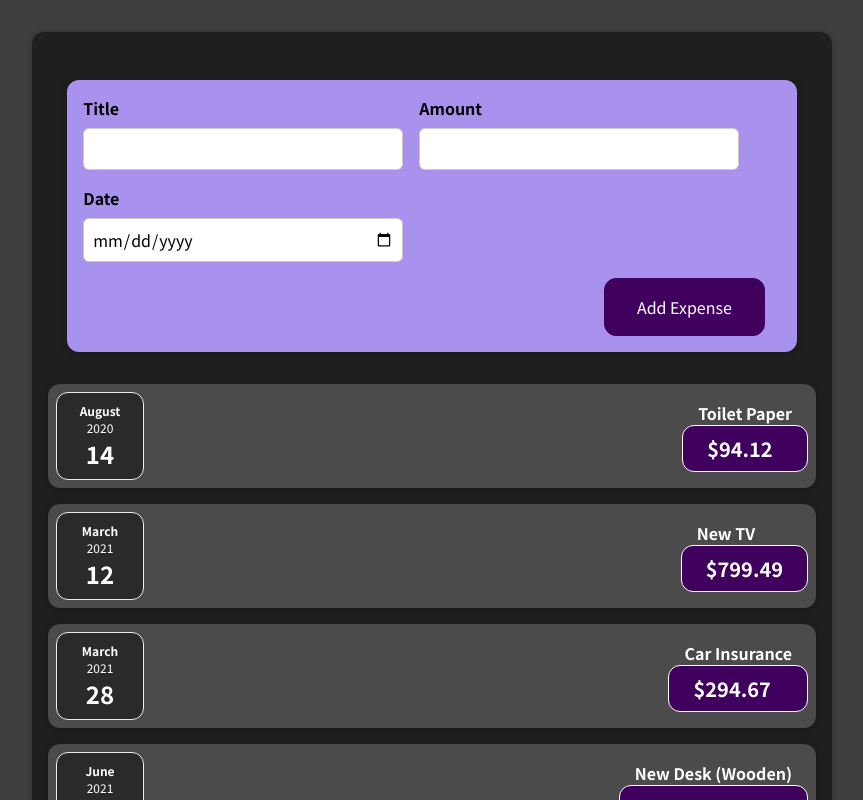
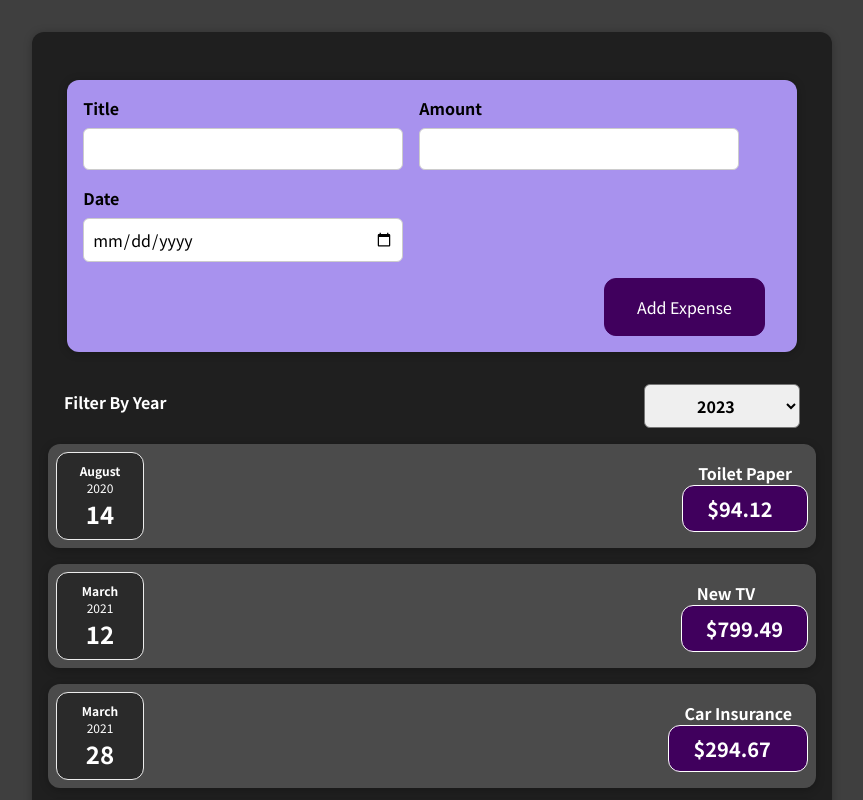
Before and after one commit to SaiYanNaing23/React-Project, a React (Create React App) app: page / in a window 1280 px wide. Shown: the top 800 px of the page, without its empty margins (208-1071 px from the left). Built offline with nearby package versions, Linux system fonts and the light colour scheme.

Commit message:
stateful

```diff
--- a/src/App.js
+++ b/src/App.js
@@ -1,7 +1,8 @@
 import NewExpense from "./components/NewExpense/NewExpense";
 import Card from "./components/UI/Card";
 import Expenses from "./components/Expenses/Expense";
-const expenses = [
+import { useState } from "react";
+const Dummy_Expense = [
   {
     id: "e1",
     title: "Toilet Paper",
@@ -23,14 +24,15 @@ const expenses = [
   },
   ];
 const App = () => {
+  const [expenses,setExpenses] = useState(Dummy_Expense);
   const newExpenseDataId = (expenseData) =>{
-    console.log("This is in th App.js");
+    setExpenses((expenses) => [expenseData,...expenses])
     console.log(expenseData);
   }
   return (
     <Card className="expenses">
       <NewExpense addExpenseData = {newExpenseDataId}></NewExpense>
-      <Expenses expenses={expenses}></Expenses>
+      <Expenses items={expenses}></Expenses>
     </Card>
 
   );
--- a/src/components/Expenses/Expense.js
+++ b/src/components/Expenses/Expense.js
@@ -1,8 +1,23 @@
 import ExpenseItem from "./ExpenceItem"
+import ExpenseFilter from "./ExpenseFilter"
 import "./Expense.css"
-const Expenses = ({expenses}) =>{
+import { useState } from "react"
+const Expenses = (props) =>{
+  const [filterYear,setFilterYear] = useState("")
+  const optionValHandler = (optiondata)=>{
+    setFilterYear(optiondata);
+  }
     return <div>
-        <ExpenseItem
+      <ExpenseFilter select = {filterYear} addOptionVal = {optionValHandler}></ExpenseFilter>
+      {props.items.map((expense) => (
+            <ExpenseItem
+              key={expense.id}
+              title={expense.title}
+              amount={expense.amount}
+              date={expense.date}
+            />
+          ))}
+        {/* <ExpenseItem
       title = {expenses[0].title}
       amount = {expenses[0].amount}
       date = {expenses[0].date}
@@ -21,7 +36,7 @@ const Expenses = ({expenses}) =>{
       title = {expenses[3].title}
       amount = {expenses[3].amount}
       date = {expenses[3].date}
-      ></ExpenseItem>
+      ></ExpenseItem>  */}
     </div>
 }
 export default Expenses;
--- a/src/components/Expenses/ExpenseFilter.css
+++ b/src/components/Expenses/ExpenseFilter.css
@@ -0,0 +1,21 @@
+.expenses-filter {
+    color: white;
+    padding: 0 1rem;
+    }
+    .expenses-filter__control {
+    display: flex;
+    width: 100%;
+    align-items: center;
+    justify-content: space-between;
+    margin: 1rem 0;
+    }
+    .expenses-filter label {
+    font-weight: bold;
+    margin-bottom: 0.5rem;
+    }
+    .expenses-filter select {
+    font: inherit;
+    padding: 0.5rem 3rem;
+    font-weight: bold;
+    border-radius: 6px;
+    }
--- a/src/components/Expenses/ExpenseFilter.js
+++ b/src/components/Expenses/ExpenseFilter.js
@@ -0,0 +1,21 @@
+import "./ExpenseFilter.css";
+
+const ExpenseFilter = (props) =>{
+    const optionValHandler = (e)=>{
+        props.addOptionVal(e.target.value)
+    }
+    return(
+        <div className="expenses-filter expenses-filter__control">
+            <label>Filter By Year</label>
+            <select value={props.select} onChange={optionValHandler}>
+                <option value="2023">2023</option>
+                <option value="2022">2022</option>
+                <option value="2021">2021</option>
+                <option value="2020">2020</option>
+                <option value="2019">2019</option>
+            </select>
+        </div>
+    )
+};
+
+export default ExpenseFilter;
```
